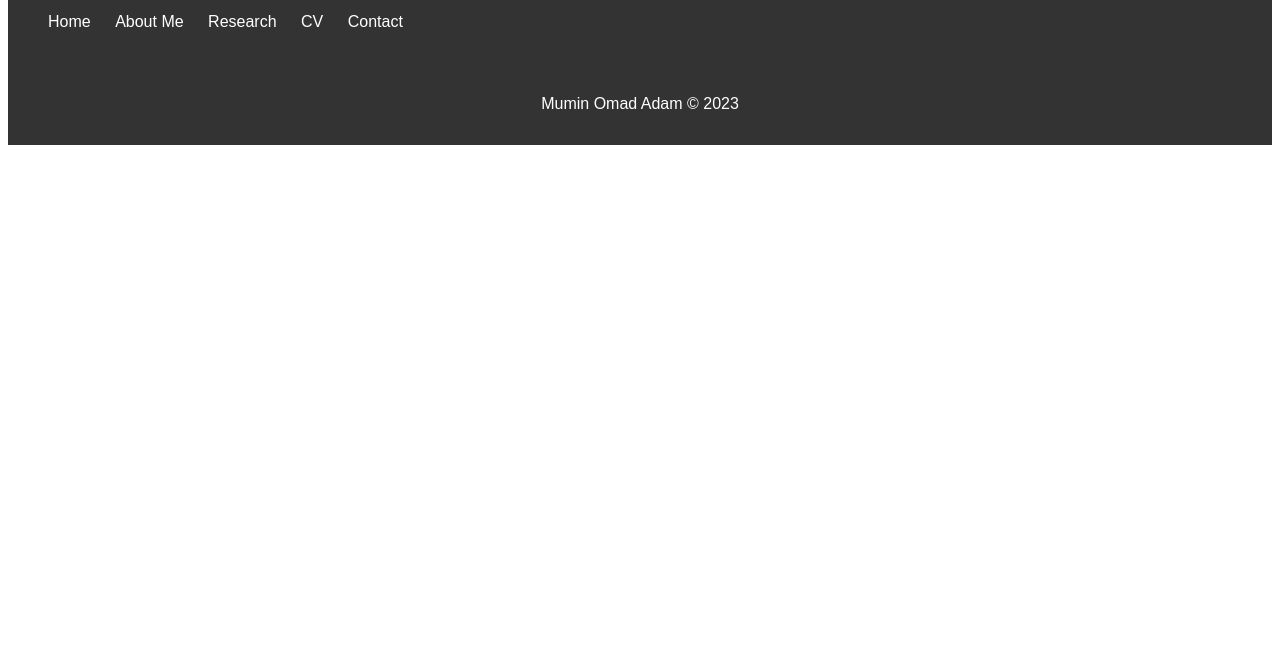
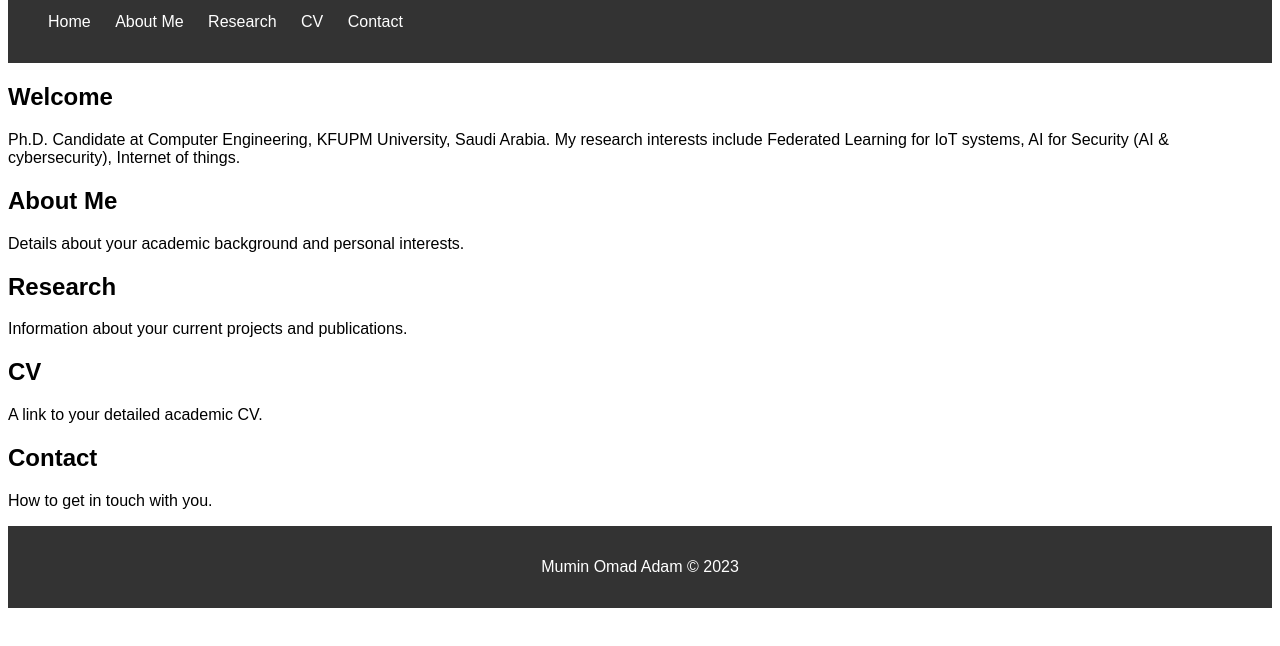
Before and after one commit to muminomar/.github.io, a plain HTML site: page index.html in a window 1280 px wide. Shown: the part 64-710 px from the top of the page. Drawn offline with Linux system fonts and the light colour scheme.

Commit message:
index.html

```diff
--- a/index.html
+++ b/index.html
@@ -22,6 +22,32 @@
         </div>
     </header>
     <!-- Content sections go here -->
+    <section id="home" class="container">
+        <h2>Welcome</h2>
+        <p>Ph.D. Candidate at Computer Engineering, KFUPM University, Saudi Arabia. My research interests include Federated Learning for IoT systems, AI for Security (AI & cybersecurity), Internet of things.</p>
+    </section>
+
+    <section id="about" class="container">
+        <h2>About Me</h2>
+        <p>Details about your academic background and personal interests.</p>
+    </section>
+
+    <section id="research" class="container">
+        <h2>Research</h2>
+        <p>Information about your current projects and publications.</p>
+    </section>
+
+    <section id="cv" class="container">
+        <h2>CV</h2>
+        <p>A link to your detailed academic CV.</p>
+    </section>
+
+    <section id="contact" class="container">
+        <h2>Contact</h2>
+        <p>How to get in touch with you.</p>
+    </section>
+
+
     <footer>
         <p>Mumin Omad Adam © 2023</p>
     </footer>
```
